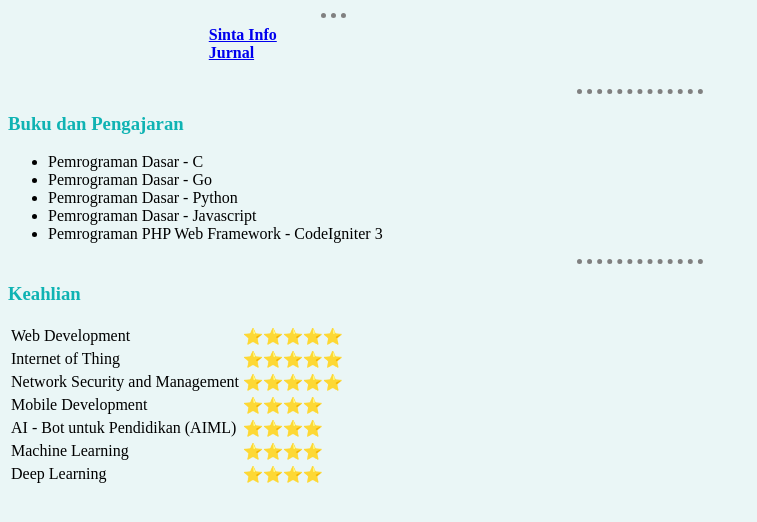
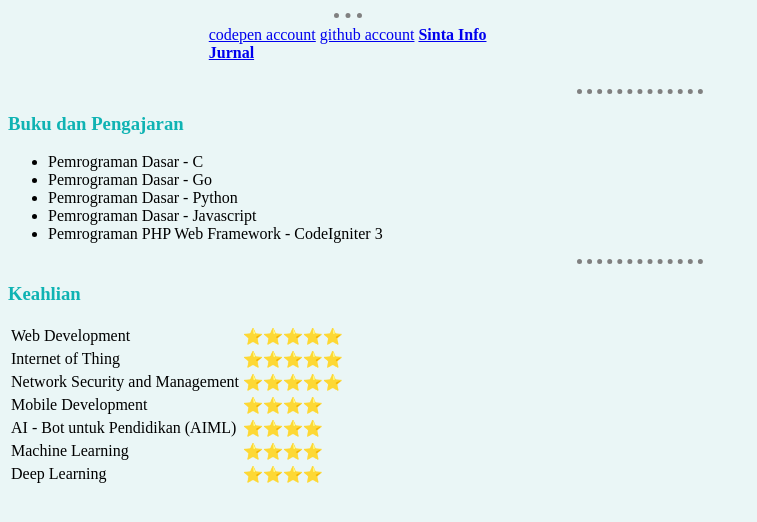
Before and after one commit to zamahsari/cv, a plain HTML site: page index.html in a window 1280 px wide. Shown: the part 254-776 px from the top of the page, without its empty margins (0-757 px from the left). Drawn offline with nearby package versions, Linux system fonts and the light colour scheme.

Commit message:
refactor: :art: Tambah link ke codepen dan github

```diff
--- a/index.html
+++ b/index.html
@@ -31,6 +31,8 @@
                     <a class="myMenu" href="pages/pengalaman.html"><strong>Pengalaman Kerja</strong></a> <br>
                     <a class="myMenu" href="pages/kontak.html"><strong>Kontak saya</strong></a><br>
                     <hr>
+                    <a href="https://codepen.io/zamahsari" target="_blank" rel="noopener noreferrer">codepen account</a>
+                    <a href="https://github.com/zamahsari" target="_blank" rel="noopener noreferrer">github account</a>
                     <a href="https://sinta.ristekbrin.go.id/authors/detail?id=6015594&view=documentsscopus&type=journal" target="_blank" rel="noopener noreferrer"><strong>Sinta Info</strong></a> <br>
                     <a href="https://scholar.google.co.id/citations?user=7TkVeU4AAAAJ&hl=en" target="_blank" rel="noopener noreferrer"><strong>Jurnal</strong></a> <br>
                 </p>
```
